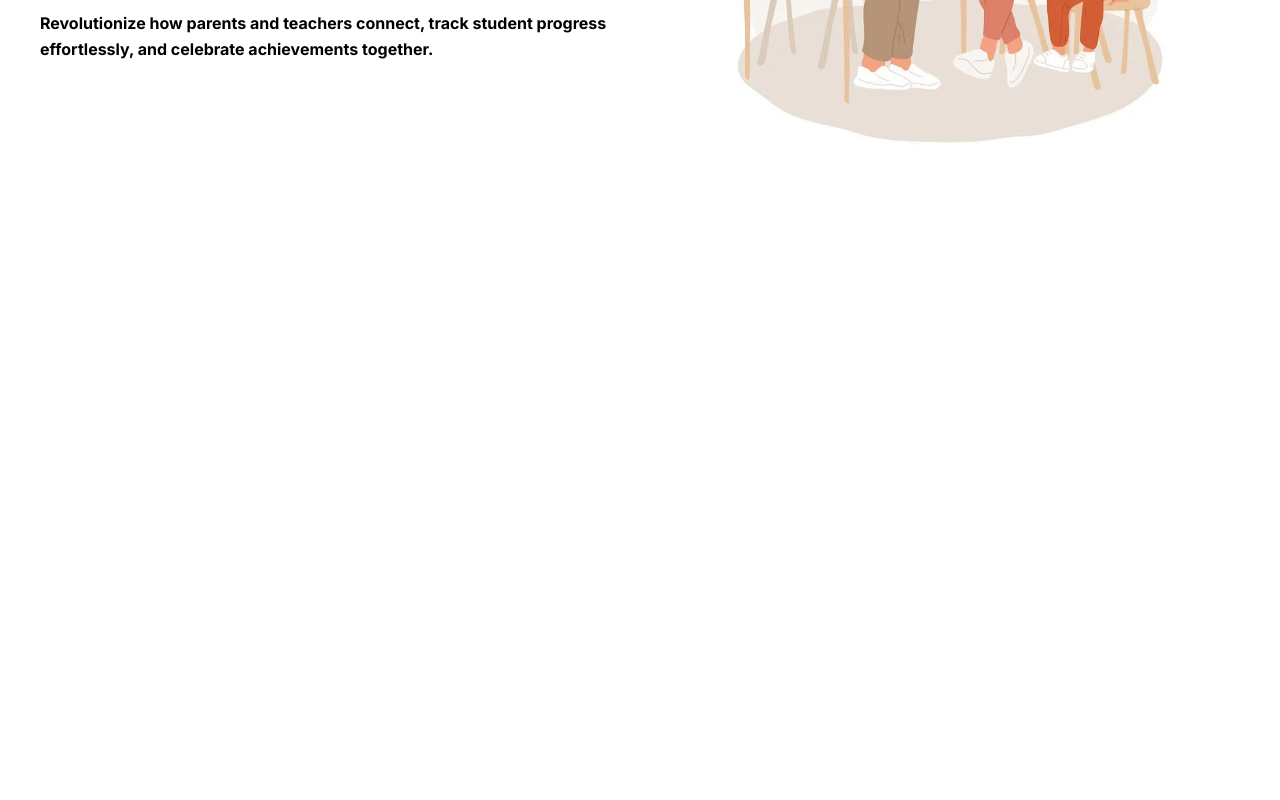
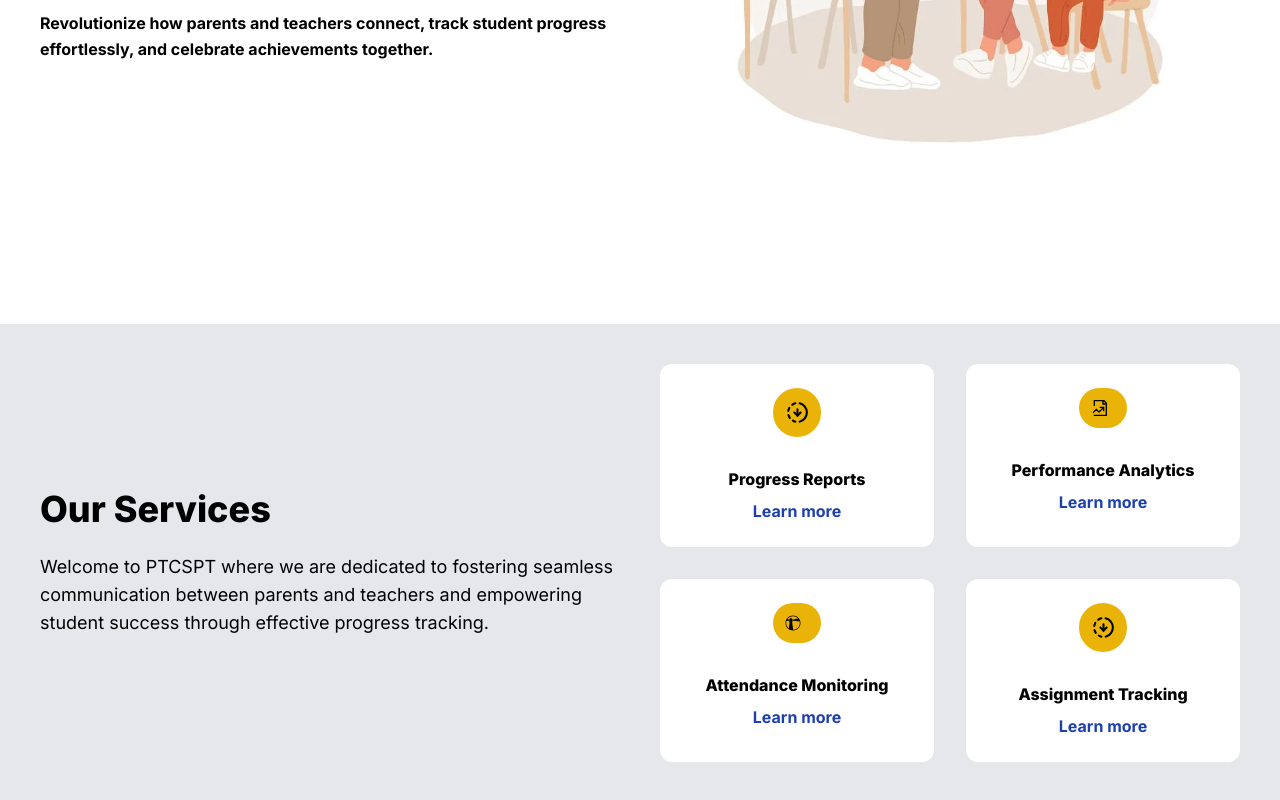
Before and after one commit to Betse23/parent-teacher, a Next.js app in the folder client/: page / in a window 1280 px wide. Shown: the part 504-1304 px from the top of the page. Before the commit the page ends 800 px from the top, so only its background shows below. Built offline with nearby package versions, Linux system fonts and the light colour scheme.

Commit message:
add service component and some change in navbar

```diff
--- a/client/app/components/Navbar.js
+++ b/client/app/components/Navbar.js
@@ -54,21 +54,21 @@ const Navbar = () => {
                 className="text-gray-700 hover:text-black lg:hover:text-[#007bff]
                              px-3 py-2 rounded-md text-md font-bold"
               >
-                About Us
+                Services
               </a>
               <a
                 href="#"
                 className="text-gray-700 hover:text-black lg:hover:text-[#007bff]
                              px-3 py-2 rounded-md text-md font-bold"
               >
-                Service
+                 Our Mission
               </a>
               <a
                 href="#"
                 className="text-gray-700 hover:text-black lg:hover:text-[#007bff]
                              px-3 py-2 rounded-md text-md font-bold"
               >
-                Our Mission
+                About Us
               </a>
               <button className="bg-blue-500 hover:bg-blue-600 text-white font-bold
                                 py-2 px-4 rounded-2xl">
@@ -95,14 +95,7 @@ const Navbar = () => {
               className="block text-gray-800 hover:bg-blue-400 hover:text-white px-3 py-2
                         rounded-md text-base font-bold"
             >
-              About Us
-            </a>
-            <a
-              href="#"
-              className="block text-gray-800 hover:bg-blue-400 hover:text-white px-3 py-2
-                        rounded-md text-base font-bold"
-            >
-              Service
+              Services
             </a>
             <a
               href="#"
@@ -110,6 +103,13 @@ const Navbar = () => {
                         rounded-md text-base font-bold"
             >
               Our Mission
+            </a>
+            <a
+              href="#"
+              className="block text-gray-800 hover:bg-blue-400 hover:text-white px-3 py-2
+                        rounded-md text-base font-bold"
+            >
+              About US
             </a>
           </div>
         </div>
--- /dev/null
+++ b/client/app/components/Service.js
@@ -0,0 +1,59 @@
+import React from "react";
+// import { IoSettingsOutline } from "react-icons/io5";
+import { TbProgressDown } from "react-icons/tb";
+import { GrDocumentPerformance } from "react-icons/gr";
+import { FaWatchmanMonitoring } from "react-icons/fa6";
+
+
+const Service = () => {
+  return (
+    <div class="mt-10 pb-10 pt-10 px-4 sm:px-10 bg-gray-200">
+    <div class="max-w-7xl w-full mx-auto">
+      <div class="grid lg:grid-cols-2 items-center gap-10">
+        <div class="">
+          <h2 class="md:text-4xl text-3xl font-extrabold mb-6">Our Services</h2>
+          <p class="text-left text-black text-lg font-normal">Welcome to PTCSPT where we are dedicated to fostering seamless communication between parents and teachers and empowering student success through effective progress tracking.</p>
+
+        </div>
+        <div class="grid sm:grid-cols-2 gap-8  " >
+          <div
+            class="text-center bg-white hover:shadow-[0_2px_22px_-4px_rgba(93,96,127,0.2)] transition-all rounded-xl p-6 ">
+            <div class="fill-blue-800 w-12 inline-block bg-yellow-500 p-3 rounded-full ">
+            <TbProgressDown  size={25}/>
+            </div>
+            <h3 class="text-base font-extrabold mt-6 mb-2">Progress Reports</h3>
+            <a href="" class="text-blue-800 font-bold inline-block hover:underline">Learn more</a>
+          </div>
+          <div
+            class="text-center bg-white hover:shadow-[0_2px_22px_-4px_rgba(93,96,127,0.2)] transition-all rounded-xl p-6">
+            <div class="fill-blue-800 w-12 inline-block bg-yellow-500 p-3 rounded-full">
+            <GrDocumentPerformance />
+            </div>
+            <h3 class="text-base font-extrabold mt-6 mb-2">Performance Analytics</h3>
+            <a href="javascript:void(0);" class="text-blue-800 font-bold inline-block hover:underline">Learn more</a>
+          </div>
+          <div
+            class="text-center bg-white hover:shadow-[0_2px_22px_-4px_rgba(93,96,127,0.2)] transition-all rounded-xl p-6">
+            <div class="fill-blue-800 w-12 inline-block bg-yellow-500 p-3 rounded-full">
+            <FaWatchmanMonitoring />
+            </div>
+            <h3 class="text-base font-extrabold mt-6 mb-2">Attendance Monitoring</h3>
+            <a href="javascript:void(0);" class="text-blue-800 font-bold inline-block hover:underline">Learn more</a>
+          </div>
+          <div
+            class="text-center bg-white hover:shadow-[0_2px_22px_-4px_rgba(93,96,127,0.2)] transition-all rounded-xl p-6">
+            <div class="fill-blue-800 w-12 inline-block bg-yellow-500 p-3 rounded-full">
+            <TbProgressDown  size={25}/>
+            </div>
+            <h3 class="text-base font-extrabold mt-6 mb-2">Assignment Tracking</h3>
+            <a href="javascript:void(0);" class="text-blue-800 font-bold inline-block hover:underline">Learn more</a>
+          </div>
+        </div>
+      </div>
+    </div>
+  </div>
+
+  );
+};
+
+export default Service;
--- a/client/app/page.js
+++ b/client/app/page.js
@@ -1,6 +1,7 @@
 
 import Landing from './components/Landing'
 import Homepage from './components/Navbar'
+import Service from './components/Service'
 
 
 export default function Home() {
@@ -8,7 +9,7 @@ export default function Home() {
     <div>
       <Homepage/>
       <Landing/>
-
+      <Service/>
     </div>
   )
 }
```
